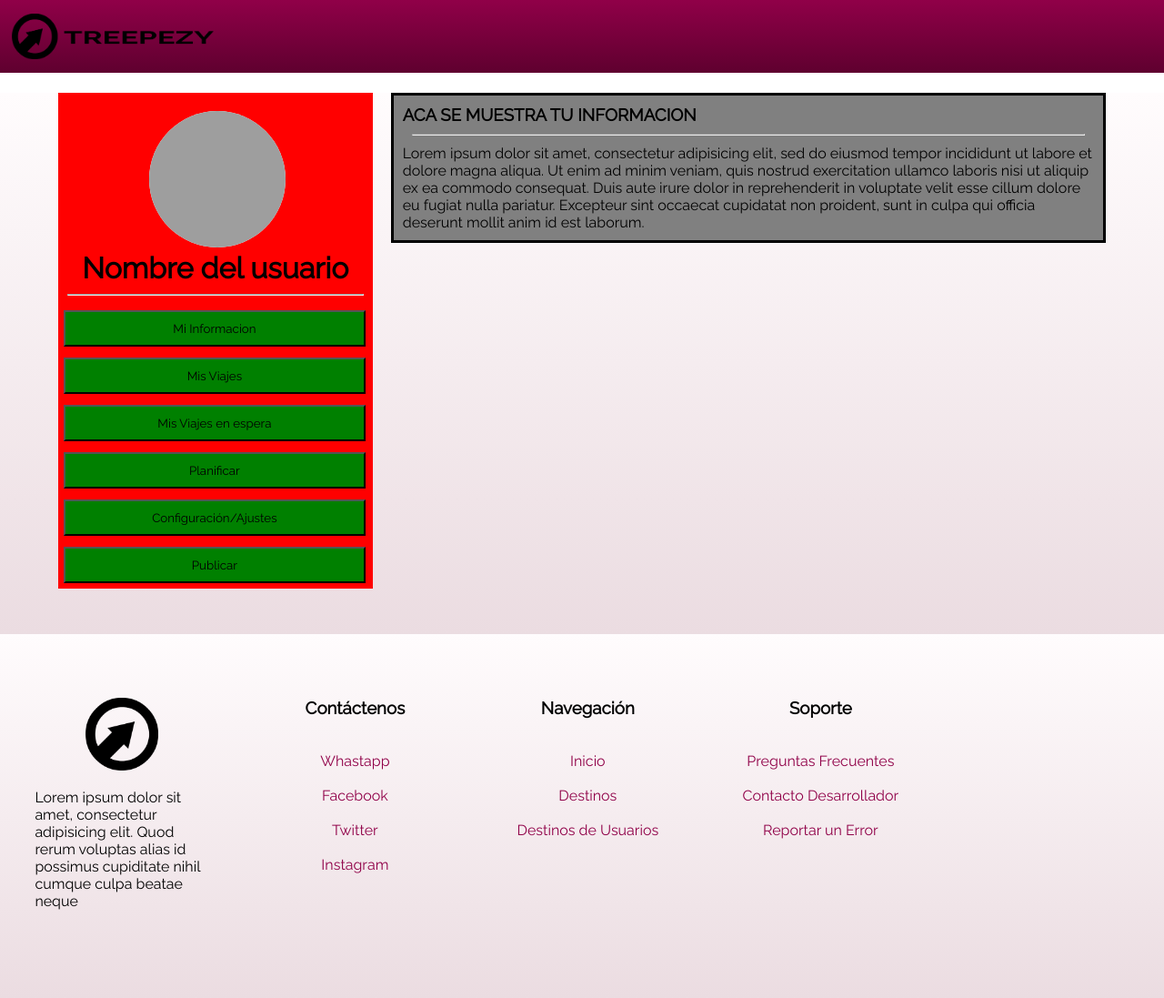
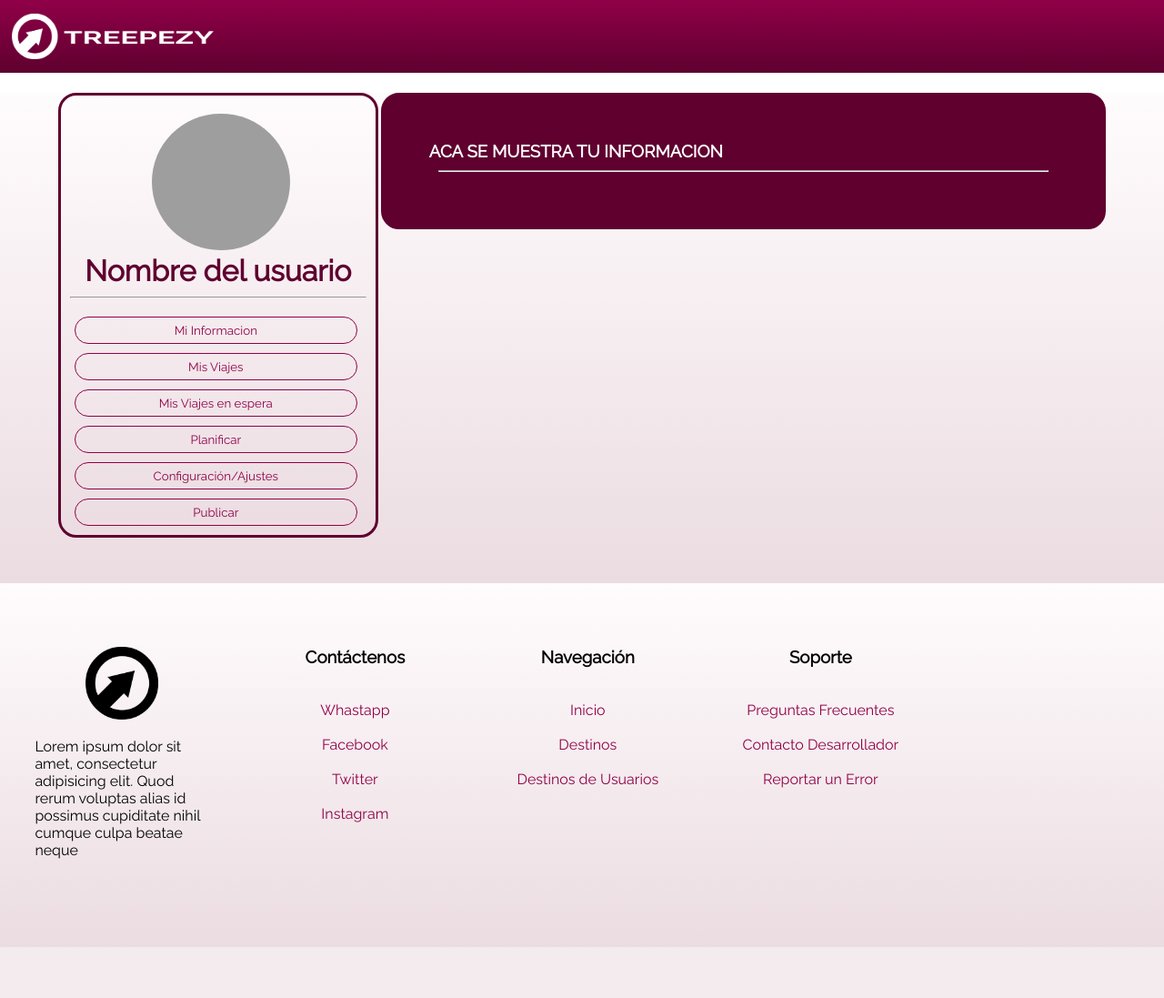
Before and after one commit to Gin94/TRPZY, a PHP site: page /perfil.php in a window 1280 px wide. Shown: the whole page at 91% size. After the commit the page ends 1041 px from the top, so only its background shows below. Run offline with PHP 8.4, Linux system fonts and the light colour scheme; grey boxes are pictures that could not be loaded.

Commit message:
gin
Cambie los botones, colores y agregue funcion query a los botones para mostrar cosas distintas segun btn.

```diff
--- a/perfil.css
+++ b/perfil.css
@@ -23,7 +23,7 @@
   display: inline-block;
 }
 .logo{
-  background-image: url("../sources/logo_black.png");
+  background-image: url("/sources/logo_white.png");
   background-size: cover;
   width: 222px;
   height: 50px;
@@ -44,12 +44,17 @@
 
 .opciones{
     width: 30%;
-    background-color: red;
+    background: -webkit-linear-gradient(#FFFCFD, #EBDCE1);
+/*    background-color: #5F002F;*/
+    border-style:solid;
+    border-color: #5F002F;
+    border-radius: 20px;
     display: inline-block;
+    padding-bottom: 10px;
 }
 
 .foto{
-  width: 150px;
+    width: 44%;
     height: 150px;
     background-color: white;
     margin-top: 20px;
@@ -58,32 +63,77 @@
 }
 
 .btn{
-  width: 96%;
-  background-color: green;
-  margin: 6px;
-  text-align: center;
-  padding: 10px;
+    margin-right: 5px;
+    width: 90%;
+    height: 30px;
+    background: none;
+    border-radius: 90px;
+    color: #900048;
+    border: 1px solid #900048;
+    cursor: pointer;
+    transition: 0.5s;
+    margin-top: 10px;
+}
+.btn:hover{
+    background-color: #900048;
+    color: white;
 }
 
-/*input:hover{
-  background-color: yellow;
-}*/
+.bt{
+    color: #900048;
+    text-decoration: none;
+    margin: 20px;
+    display: inl
+}
 
-/*#btn:hover{
-  background-color: yellow;
-}*/
+.bt:hover{
+    background-color: #900048;
+    color: white;
+}
+
+#cand{
+    padding: 2px;
+}
 
 .info{
-  width: 66%;
-  background-color: grey;
+    width: 60%;
+    background: #5F002F;
     border-style: solid;
+    border-color: #5F002F;
+    border-radius: 20px;
+    color: white;
     display: inline-block;
-  padding: 10px;
+    padding: 50px;
     float: right;
 }
 
+.tabla-info-user{
+    padding:5px;
+    margin:30px;
+    width: 80%;
+    height: 200px;
+    margin-left: 50px;
+}
 
+table, th, td {
+  border: 1px solid white;
+}
 
+.editar-info-user{
+    padding:5px;
+    margin:30px;
+    width: 80%;
+    height: 200px;
+    margin-left: 50px;
+}
+
+.prueba{
+    width: 90%;
+    height: 200px;
+    background-color: white;
+    color: #5F002F;
+    margin: 20px;
+}
 
 
 
--- a/perfil.php
+++ b/perfil.php
@@ -9,6 +9,7 @@
     <link href="https://fonts.googleapis.com/icon?family=Material+Icons"
       rel="stylesheet">
     <script src="jquery.js"></script>
+    <script src="perfil.js"></script>
   </head>
   <body>
 <div class="nav">
@@ -20,27 +21,105 @@
 <div class="contenedor">
       <div class="opciones">
         <img src="https://image.freepik.com/iconos-gratis/feliz-cara-cuadrada-emoticono-sonriente-con-gafas-de-sol_318-58589.jpg" class="foto">
-        <h1 style="text-align: center;">Nombre del usuario</h1>
+        <h1 style="text-align: center; color:#5F002F;">Nombre del usuario</h1>
         <hr style="margin: 10px;">
-        <input type="button" value="Mi Informacion" class="btn">
-        <input type="button" value="Mis Viajes" class="btn">
-        <input type="button" value="Mis Viajes en espera" class="btn">
-        <input type="button" value="Planificar" class="btn">
-        <input type="button" value="Configuración/Ajustes" class="btn">
+        <center>
+        <input type="button" value="Mi Informacion" class="btn" id="btnInfo-user">
+        <input type="button" value="Mis Viajes" class="btn" id="btnMis-viajes">
+        <input type="button" value="Mis Viajes en espera" class="btn" id="btnViajes-espera">
+        <input type="button" value="Planificar" class="btn" id="btnPlanificar">
+        <input type="button" value="Configuración/Ajustes" class="btn" id="btnConfiguracion">
         <input type="button" value="Publicar" class="btn">
+<!--        <div style="display:inline-block;">
+            <i class="material-icons" id="cand">https</i>
+        </div>-->
+
+        </center>
       </div>
 
       <div class="info">
         <h3>ACA SE MUESTRA TU INFORMACION</h3>
         <hr style="margin:10px;">
-        <div class="info.user">
-          <p>Lorem ipsum dolor sit amet, consectetur adipisicing elit, sed do eiusmod
-          tempor incididunt ut labore et dolore magna aliqua. Ut enim ad minim veniam,
-          quis nostrud exercitation ullamco laboris nisi ut aliquip ex ea commodo
-          consequat. Duis aute irure dolor in reprehenderit in voluptate velit esse
-          cillum dolore eu fugiat nulla pariatur. Excepteur sint occaecat cupidatat non
-          proident, sunt in culpa qui officia deserunt mollit anim id est laborum.</p>
-        </div>
+            <div class="boxInfo-user">
+                    <h3>INFORMACION DEL USUARIO</h3>
+                     <table class="tabla-info-user">
+                         <tr>
+                             <th>Nombre:</th>
+                             <td>Gina</td>
+                         </tr>
+                         <tr>
+                             <th>Nacionalidad:</th>
+                             <td>Chilena</td>
+                         </tr>
+                         <tr>
+                             <th>Contacto:</th>
+                             <td>+569XXXXXXXX</td>
+                         </tr>
+                         <tr>
+                             <th>Tipo de usuario:</th>
+                             <td>NORMAL O REPRESENTANTE</td>
+                         </tr>
+                        <tr>
+                             <th>Correo Electrónico:</th>
+                             <td>micorreo@hola.com</td>
+                         </tr>
+                     </table>
+            </div>
+            <div class="boxMis-viajes">
+               <h3>REVISA TUS VIAJES REALIZADOS</h3>
+                   <div class="prueba">
+                      <h2>aca se supone que va la info de los viajes que ya ha planificado.
+                       Aun no se como es el diseño</h2>
+                   </div>
+
+            </div>
+            <div class="boxViajes-espera">
+              <h3> REVISA EL ESTADO DE TUS VIAJES EN ESPERA.</h3>
+               <div class="prueba">
+                   <h2>Muestra los viajes con estado:"EN ESPERA"</h2>
+               </div>
+            </div>
+            <div class="boxPlanificar">
+                <div>
+                    <h3>Te redireccionaremos a planificar un nuevo viaje.</h3>
+                </div>
+            </div>
+            <div class="boxConfiguracion">
+                <h3>Configuracion de tu cuenta</h3>
+                <h4>Puedes modificar tus datos registrados</h4>
+                     <table class="editar-info-user">
+                             <tr>
+                                 <th>Nombre:</th>
+                                 <td>Gina</td>
+                                 <td><center><i class="material-icons">edit</i></center></td>
+                             </tr>
+                             <tr>
+                                 <th>Nacionalidad:</th>
+                                 <td>Chilena</td>
+                                 <td><center><i class="material-icons">edit</i></center></td>
+                             </tr>
+                             <tr>
+                                 <th>Contacto:</th>
+                                 <td>+569XXXXXXXX</td>
+                                 <td><center><i class="material-icons">edit</i></center></td>
+                             </tr>
+                             <tr>
+                                 <th>Tipo de usuario:</th>
+                                 <td>NORMAL O REPRESENTANTE</td>
+                                 <td><center><i class="material-icons">edit</i></center></td>
+                             </tr>
+                              <tr>
+                                 <th>Correo Electrónico:</th>
+                                 <td>micorreo@hola.com</td>
+                                 <td><center><i class="material-icons">edit</i></center></td>
+                             </tr>
+                             <tr>
+                                 <th>Contraseña:</th>
+                                 <td>*************</td>
+                                 <td><center><i class="material-icons">edit</i></center></td>
+                             </tr>
+                         </table>
+            </div>
       </div>
 
 
```
Also changed, not shown: perfil.js (added, +49 -0 lines). Lines whose indentation alone changed are shown as unchanged.
